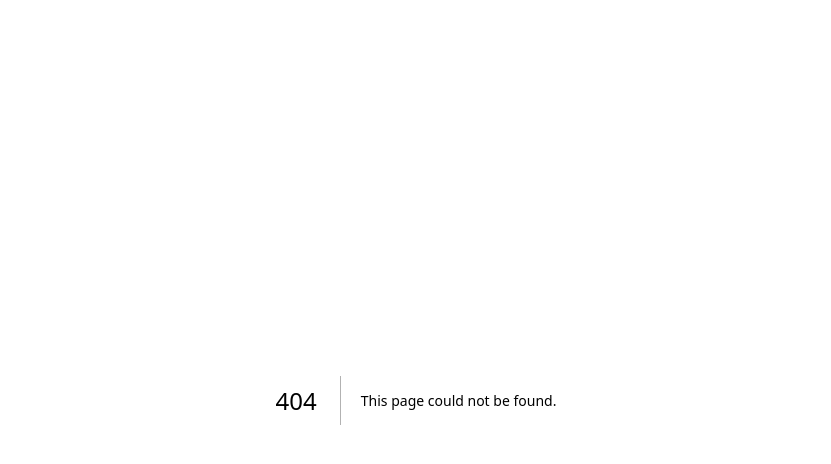
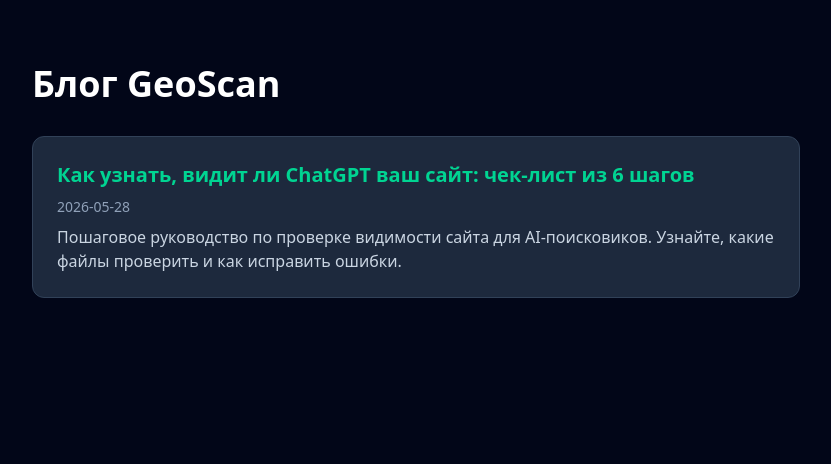
Before and after one commit to linkboostowner/geoscan, a Next.js app: page /blog in a window 1280 px wide. Before the commit this address had no page. Shown: the top 464 px of the page, without its empty margins (224-1055 px from the left). Built offline with nearby package versions, Linux system fonts and the light colour scheme.

Commit message:
Add blog section

```diff
--- /dev/null
+++ b/src/app/blog/kak-uznat-vidit-li-chatgpt-vash-sait/page.js
@@ -0,0 +1,14 @@
+export default function Post() {
+  return (
+    <main className="min-h-screen bg-slate-950 text-white px-4 py-16">
+      <article className="max-w-3xl mx-auto prose prose-invert">
+        <h1 className="text-4xl font-bold mb-4">Как узнать, видит ли ChatGPT ваш сайт: чек-лист из 6 шагов</h1>
+        <p className="text-slate-400 mb-8">28 мая 2026</p>
+        <div className="space-y-4 text-slate-300">
+          {/* СЮДА Я ВСТАВЛЮ ПОЛНЫЙ ТЕКСТ СТАТЬИ */}
+          <p>Статья скоро появится. Я уже готовлю подробный гайд.</p>
+        </div>
+      </article>
+    </main>
+  );
+}
--- /dev/null
+++ b/src/app/blog/page.js
@@ -0,0 +1,31 @@
+export default function Blog() {
+  const posts = [
+    {
+      slug: 'kak-uznat-vidit-li-chatgpt-vash-sait',
+      title: 'Как узнать, видит ли ChatGPT ваш сайт: чек-лист из 6 шагов',
+      date: '2026-05-28',
+      excerpt: 'Пошаговое руководство по проверке видимости сайта для AI-поисковиков. Узнайте, какие файлы проверить и как исправить ошибки.',
+    },
+  ];
+
+  return (
+    <main className="min-h-screen bg-slate-950 text-white px-4 py-16">
+      <div className="max-w-3xl mx-auto">
+        <h1 className="text-4xl font-bold mb-8">Блог GeoScan</h1>
+        <div className="space-y-6">
+          {posts.map(post => (
+            <a
+              key={post.slug}
+              href={`/blog/${post.slug}`}
+              className="block p-6 bg-slate-800 border border-slate-700 rounded-xl hover:border-emerald-400 transition-colors"
+            >
+              <h2 className="text-xl font-semibold text-emerald-400 mb-2">{post.title}</h2>
+              <p className="text-slate-400 text-sm mb-2">{post.date}</p>
+              <p className="text-slate-300">{post.excerpt}</p>
+            </a>
+          ))}
+        </div>
+      </div>
+    </main>
+  );
+}
--- a/src/app/globals.css
+++ b/src/app/globals.css
@@ -1 +1,9 @@
 @import "tailwindcss";
+.prose h2 { font-size: 1.8rem; font-weight: 700; margin-top: 2rem; color: #10b981; }
+.prose h3 { font-size: 1.4rem; font-weight: 600; margin-top: 1.5rem; }
+.prose p { line-height: 1.8; margin-bottom: 1.2rem; }
+.prose ul { list-style-type: disc; padding-left: 1.5rem; margin-bottom: 1.2rem; }
+.prose li { margin-bottom: 0.5rem; }
+.prose code { background: #1e293b; padding: 0.2rem 0.4rem; border-radius: 0.3rem; font-size: 0.9rem; }
+.prose pre { background: #1e293b; padding: 1rem; border-radius: 0.5rem; overflow-x: auto; margin-bottom: 1.2rem; }
+.prose a { color: #10b981; text-decoration: underline; }
```
